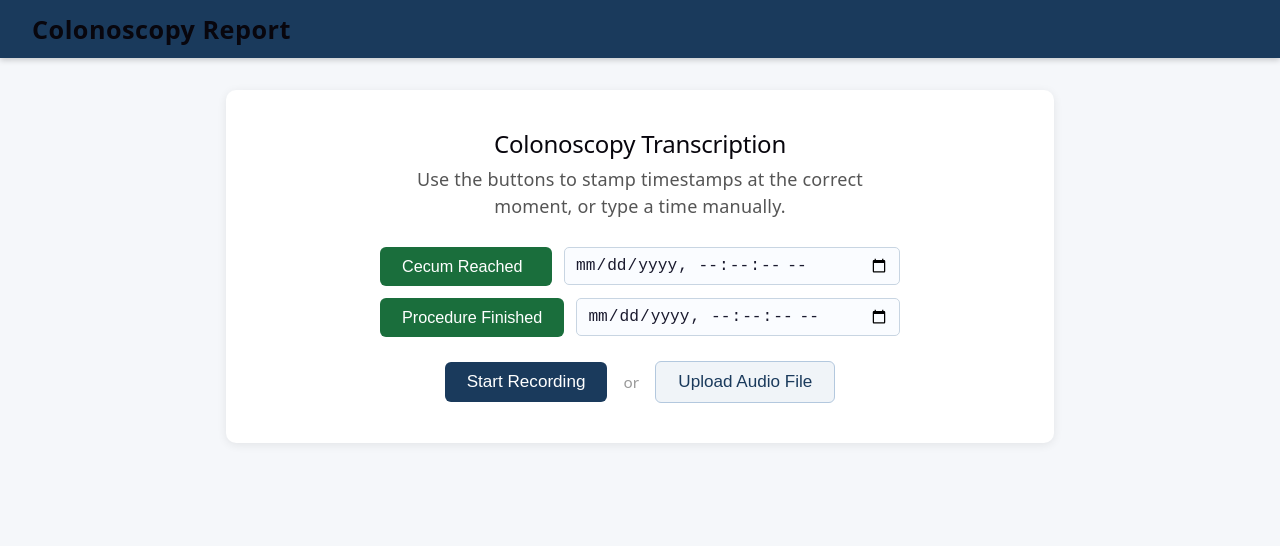
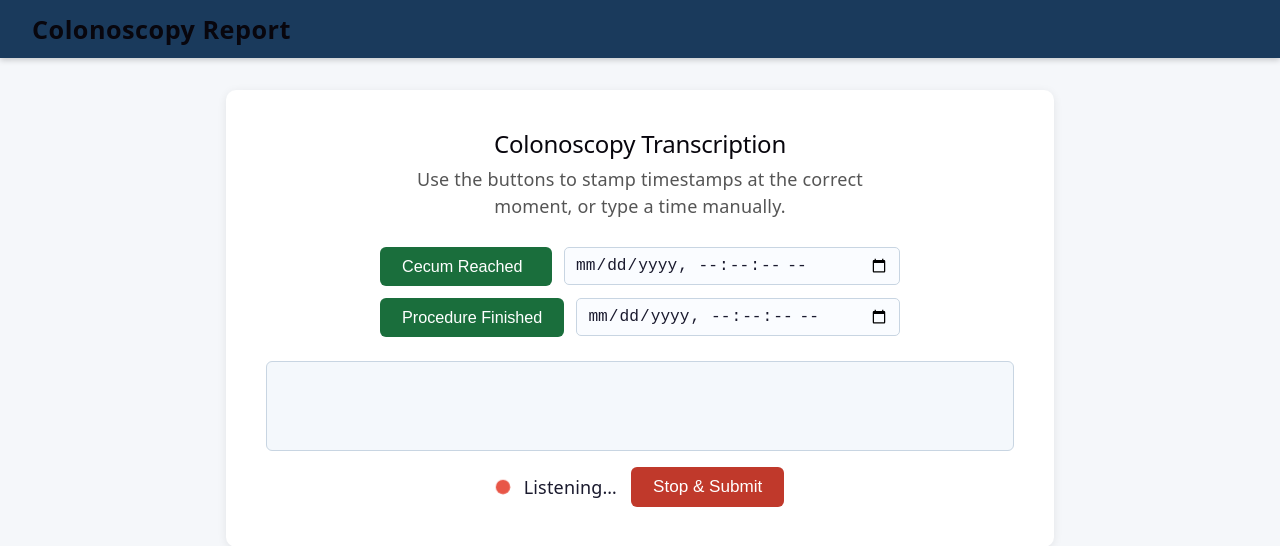
Before and after one commit to spartan0000/transcription-frontend, a React (Vite) app in the folder transcription_frontend/: page / in a window 1280 px wide. Both pictures are taken after a click on the button "Start Recording". Shown: the top 546 px of the page. Built offline with nearby package versions, Linux system fonts and the light colour scheme; no server answers.

Commit message:
change to use speech recognition api

```diff
--- a/transcription_frontend/src/App.css
+++ b/transcription_frontend/src/App.css
@@ -148,6 +148,27 @@
   margin: 0 0 28px;
   max-width: 480px;
   margin-inline: auto;
+}
+
+.transcript-preview {
+  background: #f4f8fc;
+  border: 1px solid #c8d5e2;
+  border-radius: 6px;
+  padding: 12px 14px;
+  margin-bottom: 16px;
+  min-height: 64px;
+  max-height: 200px;
+  overflow-y: auto;
+  text-align: left;
+  font-size: 0.95rem;
+  line-height: 1.6;
+  color: #1a1a2e;
+  word-wrap: break-word;
+}
+
+.transcript-interim {
+  color: #999;
+  font-style: italic;
 }
 
 .recording-indicator {
--- a/transcription_frontend/src/components/AudioRecorder.jsx
+++ b/transcription_frontend/src/components/AudioRecorder.jsx
@@ -1,20 +1,16 @@
 import { useState, useRef } from 'react';
 import { API_BASE } from '../apiConfig.js';
 
-// Returns YYYY-MM-DDTHH:MM:SS in local wall-clock time for datetime-local inputs.
 function nowAsDatetimeLocal() {
   const d = new Date();
   const tzOffset = d.getTimezoneOffset() * 60000;
   return new Date(d - tzOffset).toISOString().slice(0, 19);
 }
 
-// Converts a datetime-local string (YYYY-MM-DDTHH:MM:SS, no timezone) to a
-// full ISO 8601 string with the local UTC offset, e.g. 2026-04-27T09:14:32+12:00.
-// This is what Python's datetime / Pydantic expect for unambiguous parsing.
 function toISOWithOffset(datetimeLocalStr) {
   if (!datetimeLocalStr) return null;
-  const d = new Date(datetimeLocalStr); // JS treats no-tz string as local time
-  const offsetMins = -d.getTimezoneOffset(); // positive = east of UTC
+  const d = new Date(datetimeLocalStr);
+  const offsetMins = -d.getTimezoneOffset();
   const sign = offsetMins >= 0 ? '+' : '-';
   const abs = Math.abs(offsetMins);
   const hh = String(Math.floor(abs / 60)).padStart(2, '0');
@@ -24,40 +20,82 @@ function toISOWithOffset(datetimeLocalStr) {
 
 export default function AudioRecorder({ onTranscribed, onError }) {
   const [phase, setPhase] = useState('idle'); // idle | recording | uploading
+  const [transcript, setTranscript] = useState('');
+  const [interimText, setInterimText] = useState('');
   const [cecumTime, setCecumTime] = useState('');
   const [procedureEndTime, setProcedureEndTime] = useState('');
-  const mediaRecorderRef = useRef(null);
-  const chunksRef = useRef([]);
+
+  const recognitionRef = useRef(null);
+  const transcriptRef = useRef('');   // stable ref for use inside event handlers
+  const shouldUploadRef = useRef(false);
   const fileInputRef = useRef(null);
 
-  async function startRecording() {
-    chunksRef.current = [];
-    const stream = await navigator.mediaDevices.getUserMedia({ audio: true });
-    const recorder = new MediaRecorder(stream);
-    mediaRecorderRef.current = recorder;
+  function startRecording() {
+    const SpeechRecognition = window.SpeechRecognition || window.webkitSpeechRecognition;
+    if (!SpeechRecognition) {
+      onError('Speech recognition is not supported in this browser. Please use Chrome.');
+      return;
+    }
 
-    recorder.ondataavailable = (e) => {
-      if (e.data.size > 0) chunksRef.current.push(e.data);
+    transcriptRef.current = '';
+    setTranscript('');
+    setInterimText('');
+    shouldUploadRef.current = false;
+
+    const recognition = new SpeechRecognition();
+    recognition.continuous = true;
+    recognition.interimResults = true;
+    recognition.lang = 'en-NZ';
+    recognitionRef.current = recognition;
+
+    recognition.onresult = (event) => {
+      let newFinal = '';
+      let interim = '';
+      for (let i = event.resultIndex; i < event.results.length; i++) {
+        const text = event.results[i][0].transcript;
+        if (event.results[i].isFinal) {
+          newFinal += text;
+        } else {
+          interim += text;
+        }
+      }
+      if (newFinal) {
+        transcriptRef.current += newFinal;
+        setTranscript(transcriptRef.current);
+      }
+      setInterimText(interim);
     };
 
-    recorder.onstop = () => {
-      stream.getTracks().forEach((t) => t.stop());
-      uploadRecording();
+    recognition.onerror = (event) => {
+      if (event.error !== 'aborted') {
+        onError(`Speech recognition error: ${event.error}`);
+        setPhase('idle');
+      }
     };
 
-    recorder.start();
+    recognition.onend = () => {
+      setInterimText('');
+      if (shouldUploadRef.current) {
+        shouldUploadRef.current = false;
+        uploadTranscript();
+      }
+    };
+
+    recognition.start();
     setPhase('recording');
   }
 
   function stopRecording() {
-    mediaRecorderRef.current?.stop();
+    shouldUploadRef.current = true;
     setPhase('uploading');
+    recognitionRef.current?.stop();
   }
 
-  async function uploadRecording() {
-    const blob = new Blob(chunksRef.current, { type: 'audio/webm' });
+  async function uploadTranscript() {
+    const text = transcriptRef.current.trim();
+    const blob = new Blob([text], { type: 'text/plain' });
     const formData = new FormData();
-    formData.append('file', blob, 'recording.webm');
+    formData.append('file', blob, 'transcript.txt');
     await upload(formData);
   }
 
@@ -77,10 +115,6 @@ export default function AudioRecorder({ onTranscribed, onError }) {
     if (cecumISO) formData.append('cecum_reached_time', cecumISO);
     if (endISO) formData.append('procedure_end_time', endISO);
 
-    for (let [k, v] of formData.entries()) {
-      console.log(k, v);
-    }
-
     try {
       const res = await fetch(`${API_BASE}/transcribe`, {
         method: 'POST',
@@ -95,7 +129,7 @@ export default function AudioRecorder({ onTranscribed, onError }) {
     }
   }
 
-  const showControls = phase === 'idle' || phase === 'recording';
+  const showTimestamps = phase === 'idle' || phase === 'recording';
 
   return (
     <div className="recorder-card">
@@ -104,7 +138,7 @@ export default function AudioRecorder({ onTranscribed, onError }) {
         Use the buttons to stamp timestamps at the correct moment, or type a time manually.
       </p>
 
-      {showControls && (
+      {showTimestamps && (
         <div className="timestamp-section">
           <div className="timestamp-row">
             <button
@@ -142,6 +176,13 @@ export default function AudioRecorder({ onTranscribed, onError }) {
         </div>
       )}
 
+      {phase === 'recording' && (
+        <div className="transcript-preview">
+          <span className="transcript-final">{transcript}</span>
+          <span className="transcript-interim">{interimText}</span>
+        </div>
+      )}
+
       {phase === 'idle' && (
         <div className="recorder-actions">
           <button className="btn btn-record" onClick={startRecording}>
@@ -154,12 +195,12 @@ export default function AudioRecorder({ onTranscribed, onError }) {
             className="btn btn-upload"
             onClick={() => fileInputRef.current.click()}
           >
-            Upload Audio File
+            Send Test File
           </button>
           <input
             ref={fileInputRef}
             type="file"
-            accept="audio/*"
+            accept=".txt,text/plain"
             hidden
             onChange={handleFileSelected}
           />
@@ -169,7 +210,7 @@ export default function AudioRecorder({ onTranscribed, onError }) {
       {phase === 'recording' && (
         <div className="recording-indicator">
           <span className="pulse-dot" />
-          <span>Recording…</span>
+          <span>Listening…</span>
           <button className="btn btn-stop" onClick={stopRecording}>
             Stop &amp; Submit
           </button>
@@ -177,7 +218,7 @@ export default function AudioRecorder({ onTranscribed, onError }) {
       )}
 
       {phase === 'uploading' && (
-        <p className="uploading-msg">Uploading and transcribing, please wait…</p>
+        <p className="uploading-msg">Sending transcript for processing, please wait…</p>
       )}
     </div>
   );
```
